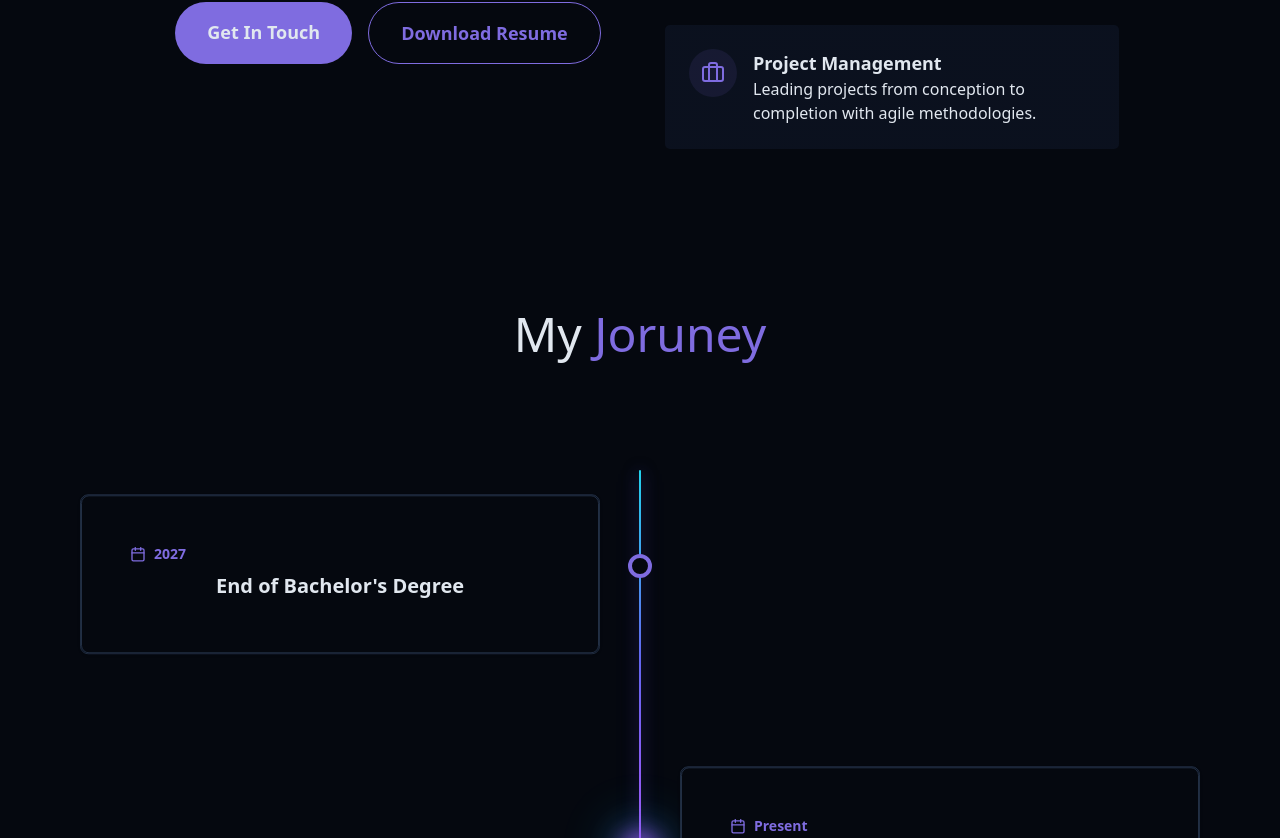
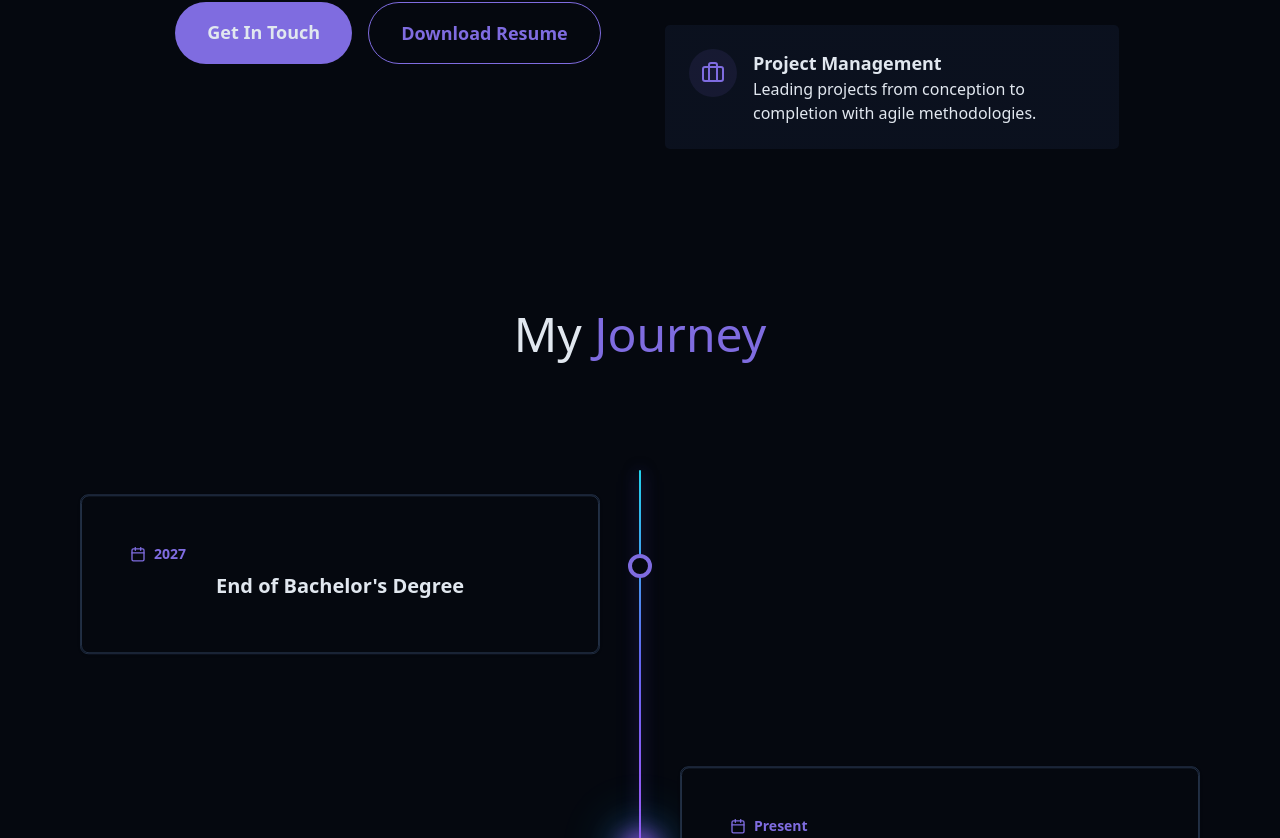
Before and after one commit to Rahul1038402/Portfolio-Website, a React (Vite) app: page / in a window 1280 px wide. Shown: the part 1268-2106 px from the top of the page. Built offline with nearby package versions, Linux system fonts and the light colour scheme; no server answers.

Commit message:
Added Journey to Navbar

```diff
--- a/src/Components/Navbar.tsx
+++ b/src/Components/Navbar.tsx
@@ -11,6 +11,7 @@ type NavItem = {
 const navItems: NavItem[] = [
     { name: "Home", href: "#hero" },
     { name: "About", href: "#about" },
+    { name: "Journey", href: "#journey" },
     { name: "Skills", href: "#skills" },
     { name: "Projects", href: "#projects" },
     { name: "Contact", href: "#contact" },
--- a/src/Components/ui/ScrollTimeline.tsx
+++ b/src/Components/ui/ScrollTimeline.tsx
@@ -213,6 +213,7 @@ export const ScrollTimeline = ({
     return (
         <div
             ref={scrollRef}
+            id='journey'
             className={cn(
                 "relative min-h-screen w-full overflow-hidden",
                 darkMode ? "bg-background text-foreground" : "",
@@ -221,7 +222,7 @@ export const ScrollTimeline = ({
         >
             <div className="text-center py-16 px-4">
                 <h2 className="text-5xl mb-12 text-center">
-                    My<span className="text-primary"> Joruney</span>
+                    My<span className="text-primary"> Journey</span>
                 </h2>
                 <p className="text-lg text-muted-foreground max-w-2xl mx-auto">
                     {subtitle}
```
